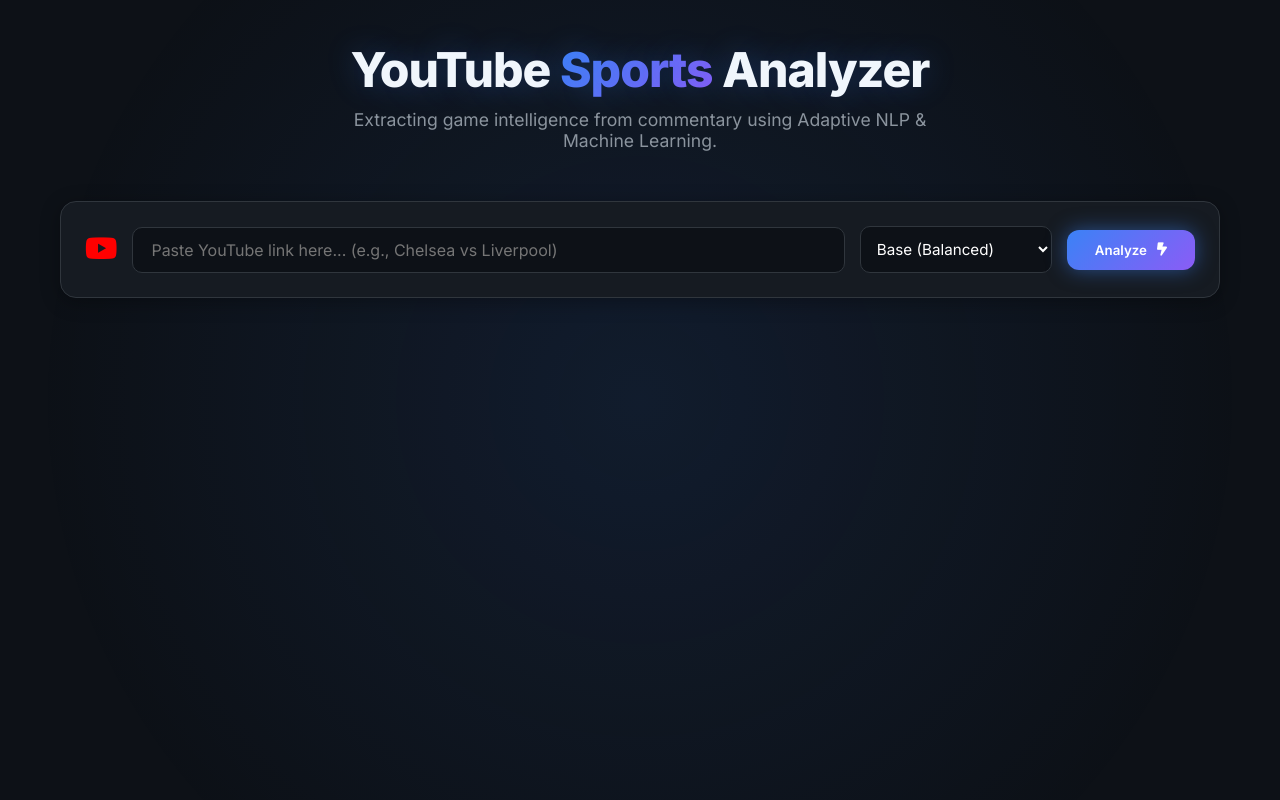
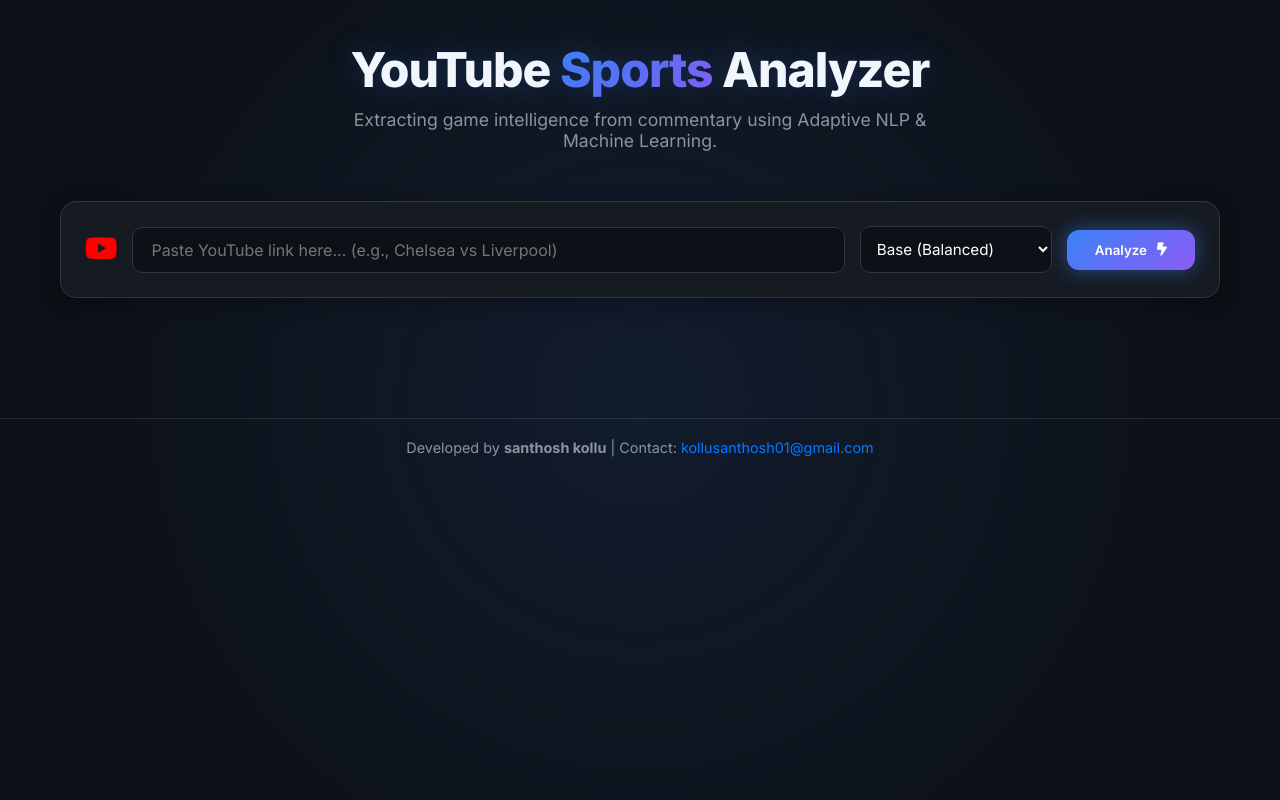
Before and after one commit to santhosh-kollu/YouTube-Sports-Analyzer, a Flask app: page / in a window 1280 px wide. Run offline with Flask 3, Linux system fonts and the light colour scheme.

Commit message:
Initial commit

```diff
--- a/-YouTube-Sports-Analyzer-master/templates/index.html
+++ b/-YouTube-Sports-Analyzer-master/templates/index.html
@@ -164,6 +164,10 @@
         </div>
     </main>
 
+    <footer style="text-align: center; padding: 20px; color: var(--text-secondary, #ccc); font-size: 0.9rem; margin-top: 40px; border-top: 1px solid rgba(255, 255, 255, 0.1);">
+        <p>Developed by <strong>santhosh kollu</strong> | Contact: <a href="mailto:kollusanthosh01@gmail.com" style="color: var(--accent, #007bff); text-decoration: none;">kollusanthosh01@gmail.com</a></p>
+    </footer>
+
     <script src="/static/app.js"></script>
 </body>
 </html>
```
Also changed, not shown: -YouTube-Sports-Analyzer-master/README.md.
